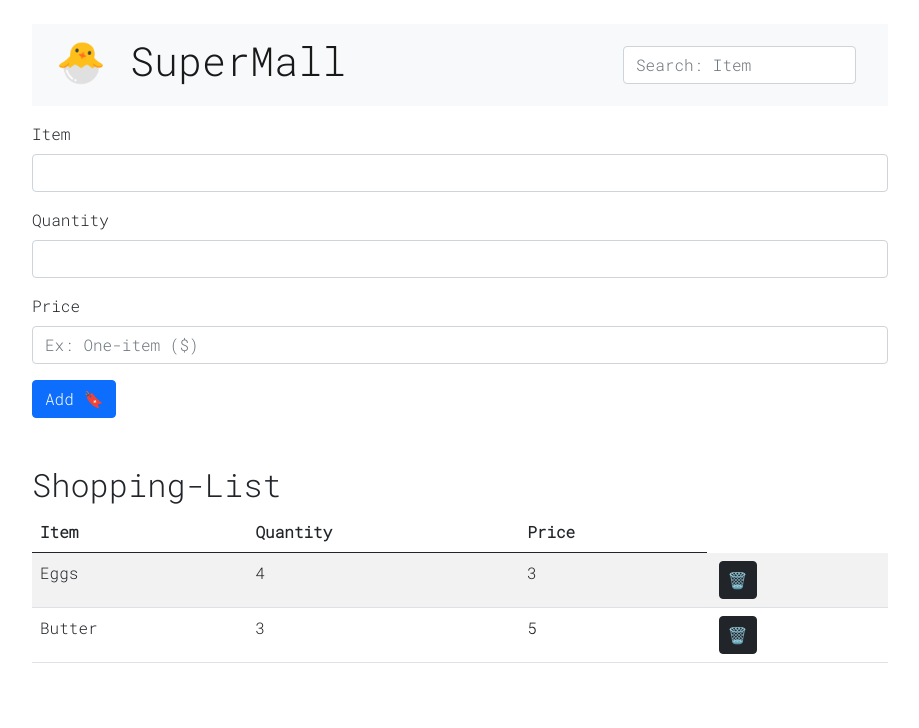
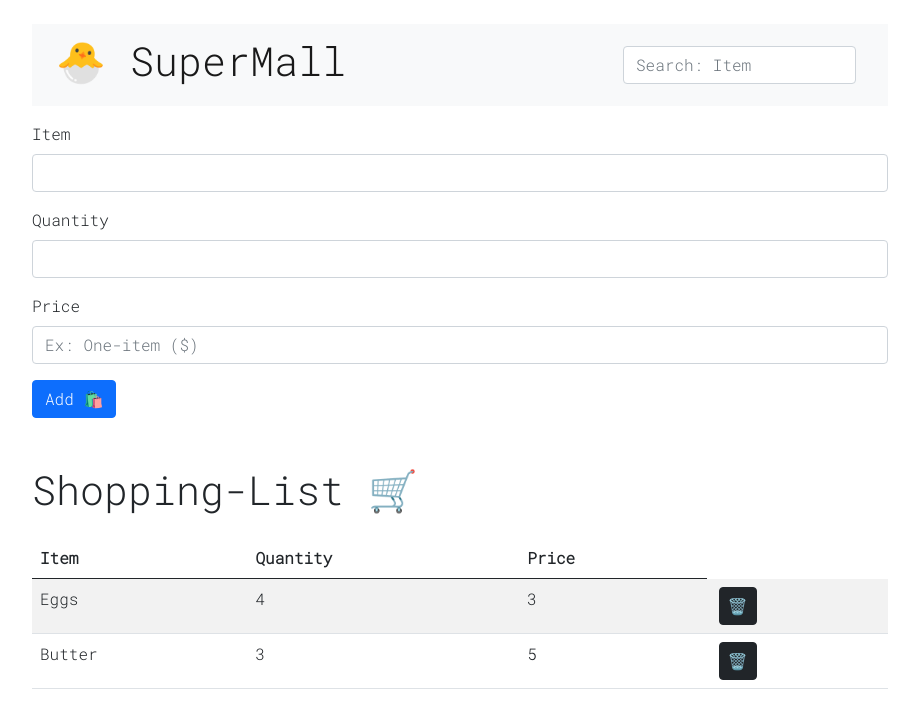
Before and after one commit to officialGanesh/Shopping-List, a plain HTML site: page index.html in a window 1280 px wide. Shown: the whole page, without its empty margins (180-1099 px from the left). Drawn offline with nearby package versions, Linux system fonts and the light colour scheme.

Commit message:
Style Customized

```diff
--- a/index.html
+++ b/index.html
@@ -47,13 +47,13 @@
                 <input type="number" class="form-control" id="price" placeholder="Ex: One-item ($)">
             </div>
 
-            <button class="btn btn-primary" id="add">Add 🔖 </button>
+            <button class="btn btn-primary" id="add">Add 🛍️ </button>
           </form>
     </div>
 
     <div class="container mt-5" id="box" style="max-width: 55rem;">
         <!-- !Show-items -->
-        <h2 id="header-2 my-2 mb-3">Shopping-List</h2>
+        <h2 id="header-2" class="mb-4 my-1" style="font-size: 2.5rem;">Shopping-List 🛒</h2>
         <table class="table table-striped">
             <thead>
               <tr>
```
Also changed, not shown: shop.js (line endings or trailing spaces).
